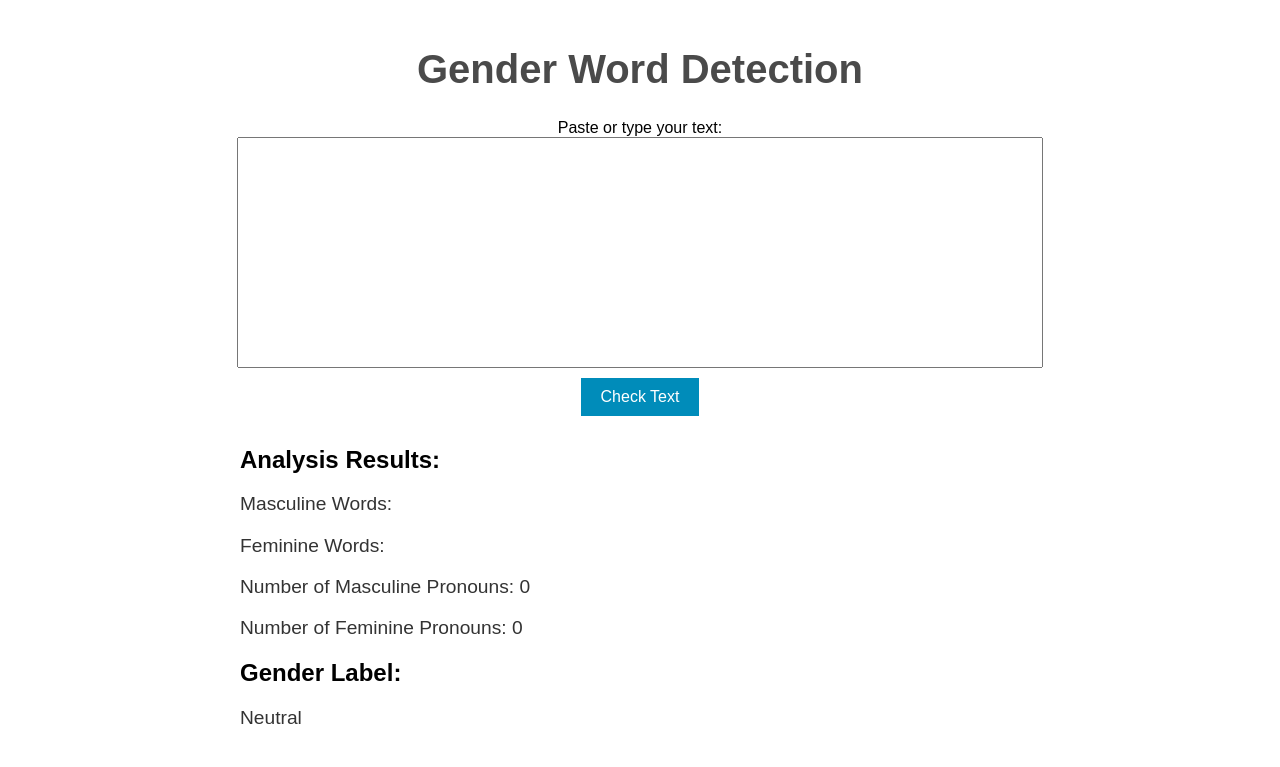
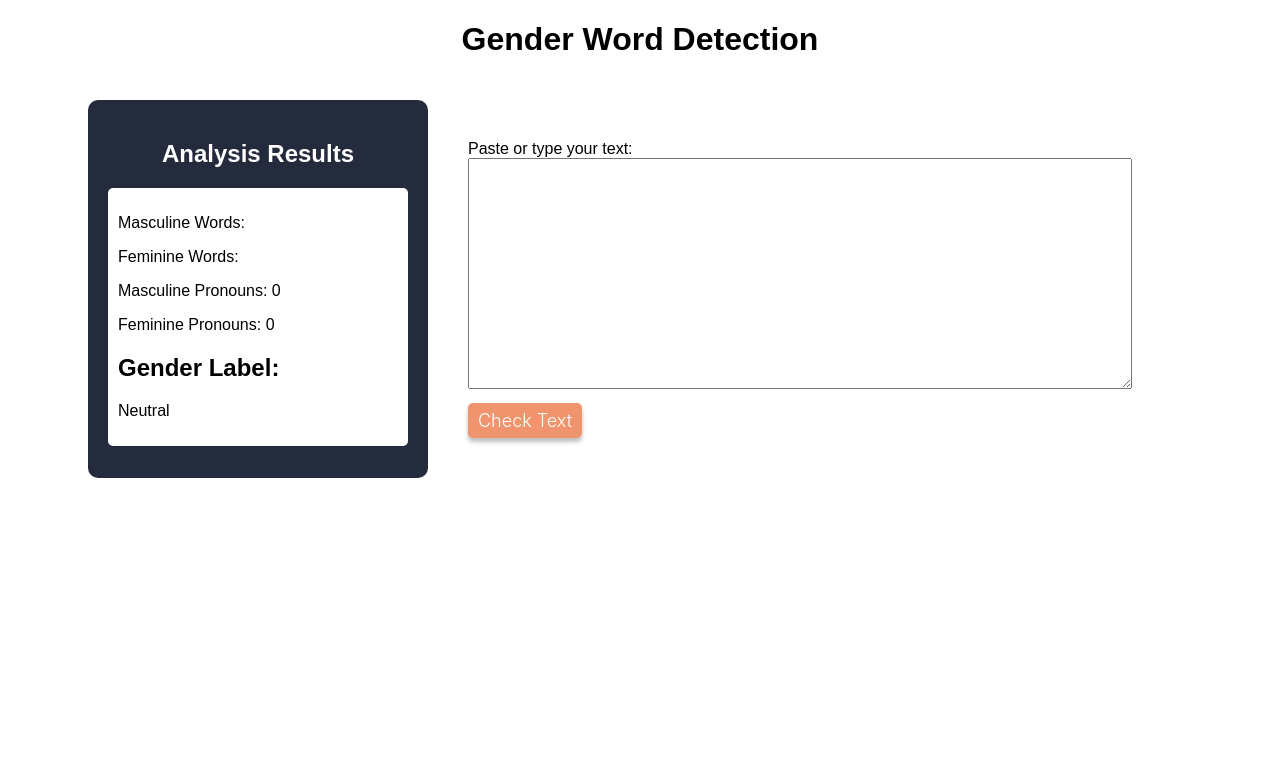
Before and after one commit to lifen-joy/20048573_MastersProject_2023, a Flask app: page / in a window 1280 px wide. Shown: the top 767 px of the page. Run offline with Flask 2, Linux system fonts and the light colour scheme; parts of the project's set-up code (start-up, migrations or seed data) failed here and were passed over.

Commit message:
edit style
Signed-off-by: Joyann Boyce <joyannboyce30@gmail.com>

```diff
--- a/static/style.css
+++ b/static/style.css
@@ -1,44 +1,65 @@
 body {
   font-family: Arial, sans-serif;
-  max-width: 800px;
-  margin: 0 auto;
+}
+
+h1 {
+  text-align: center;
+}
+
+.main-container {
+  display: flex;
+  justify-content: center;
+  flex-wrap: wrap;
   padding: 20px;
 }
 
-h1 {
-  font-size: 2.5em;
-  color: #4a4a4a;
+form {
+  margin-right: 20px;
+}
+
+button {
+  box-sizing: border-box;
+  background: #EF946C;
+  border: 8px solid #EF946C;
+  box-shadow: 0px 4px 4px rgba(0, 0, 0, 0.25);
+  border-radius: 5px;
+  transform: matrix(1, 0, 0, 1, 0, 0);
+  padding: 2px;
+
+  font-family: 'Inter';
+  font-style: normal;
+  font-weight: 300;
+  font-size: 18px;
+  line-height: 15px;
+  text-align: center;
+  color: #FFFFFF;
+
+  padding: 2px;
+  margin-top: 10px;
+}
+
+.input-container {
+  padding: 40px;
+}
+
+.result-container {
+  background-color: #242B3C;
+  padding: 20px;
+  border-radius: 10px;
+  color: #FFFFFF;
+  min-width: 300px;
+}
+
+.result-title {
   text-align: center;
 }
 
-form {
-  display: flex;
-  flex-direction: column;
-  align-items: center;
-}
-
-textarea {
-  resize: none;
-  width: 100%;
-  font-size: 1em;
-}
-
-button {
-  background-color: #008CBA;
-  border: none;
-  color: white;
-  padding: 10px 20px;
-  text-align: center;
-  text-decoration: none;
-  display: inline-block;
-  font-size: 16px;
-  margin: 10px 2px;
-  cursor: pointer;
-}
-
-p {
-  font-size: 1.2em;
-  color: #333;
+.result-box {
+  background-color: #FFFFFF;
+  color: #000000;
+  padding: 10px;
+  margin-top: 10px;
+  border-radius: 5px;
 }
 
 .error-message {
--- a/templates/index.html
+++ b/templates/index.html
@@ -9,21 +9,33 @@
 </head>
 <body>
     <h1>Gender Word Detection</h1>
-    <form action="/" method="POST" enctype="multipart/form-data">
-        <label for="input_text">Paste or type your text:</label>
-        <textarea id="input_text" name="input_text" rows="15" cols="80">{{ input_text if input_text }}</textarea>
-        <button type="submit">Check Text</button>
-    </form>
+    <div class="main-container">
+        <div class="result-container">
             {% if error_message %}
             <p class= "error-message">{{ error_message }}</p>
             {% else %}
-      <h2>Analysis Results:</h2>
+            <div class="result-title" ><h2>Analysis Results</h2></div>
+            <div class="result-box">
                 <p>Masculine Words: {{ analysis_results['masculine_words']|join(', ') }}</p>
                 <p>Feminine Words: {{ analysis_results['feminine_words']|join(', ') }}</p>
-      <p>Number of Masculine Pronouns: {{ analysis_results['masculine_pronouns_count'] }}</p>
-      <p>Number of Feminine Pronouns: {{ analysis_results['feminine_pronouns_count'] }}</p>
+                <p>Masculine Pronouns: {{ analysis_results['masculine_pronouns_count'] }}</p>
+                <p>Feminine Pronouns: {{ analysis_results['feminine_pronouns_count'] }}</p>
                 <h2>Gender Label:</h2>
                 <p>{{ gender_label }}</p>
+            </div>
             {% endif %}
+        </div>
+        <div class="input-container">
+            <form action="/" method="POST" enctype="multipart/form-data">
+                <div>
+                    <label for="input_text">Paste or type your text:</label>
+                </div>
+                <textarea id="input_text" name="input_text" rows="15" cols="80">{{ input_text if input_text }}</textarea>
+                <div>
+                    <button type="submit">Check Text</button>
+                </div>
+            </form>
+        </div>
+    </div>
 </body>
 </html>
```
Lines whose indentation alone changed are shown as unchanged.
